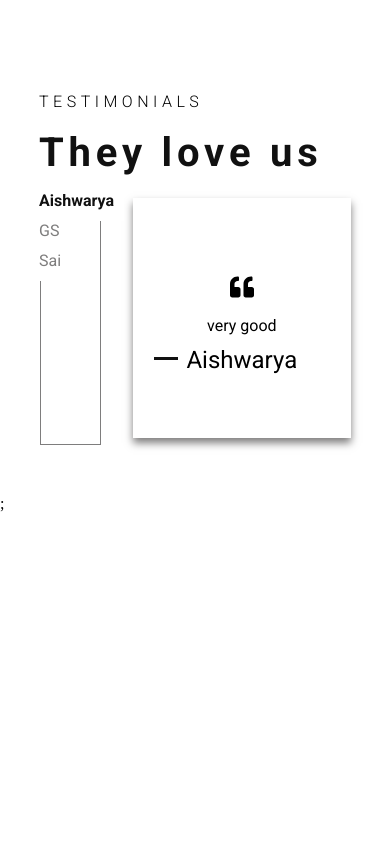
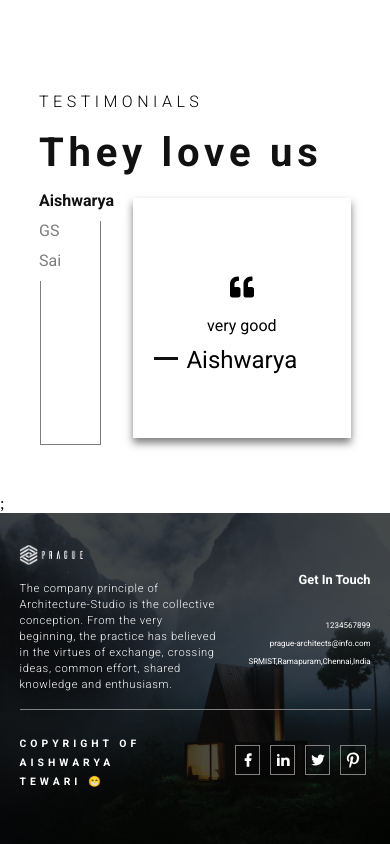
Before and after one commit to AishwaryaT19/prague, a Next.js app: page / in a window 390 px wide. Shown: the part 4357-5201 px from the top of the page. Before the commit the page ends 4870 px from the top, so only its background shows below. Built offline with nearby package versions, Linux system fonts and the light colour scheme.

Commit message:
footer responsive

```diff
--- a/pages/_app.tsx
+++ b/pages/_app.tsx
@@ -8,7 +8,8 @@ export default function App({ Component, pageProps }: AppProps) {
   return (
     <>
       <Header />
-      <Component {...pageProps} />;{/* <Footer /> */}
+      <Component {...pageProps} />;
+      <Footer />
     </>
   );
 }
--- a/styles/components/_footer.scss
+++ b/styles/components/_footer.scss
@@ -3,6 +3,7 @@
   height: 60vh;
   width: 100%;
   position: relative;
+  // position: absolute;
   display: flex;
   background-repeat: no-repeat;
   background-position: center;
@@ -123,3 +124,51 @@
     padding: 5vh 10vw;
   }
 }
+@media only screen and (max-width: 900px) {
+  #footer {
+    overflow: hidden;
+    padding: 3vh 5vw;
+    height: 40vh;
+    .main {
+      width: 100%;
+      .info {
+        height: 100%;
+        width: 60%;
+        .img-container {
+          height: 20%;
+          width: 30%;
+        }
+        p {
+          width: 95%;
+          height: 75%;
+          margin-top: 1vh;
+          line-height: 1rem;
+          font-size: 0.7rem;
+        }
+      }
+      .contact {
+        width: 37%;
+        height: 100%;
+        h2 {
+          height: 70%;
+          width: 100%;
+          font-size: 0.8rem;
+        }
+        .touch {
+          height: 75%;
+          width: 100%;
+          > a {
+            width: 100%;
+            height: 20%;
+            font-size: 0.5rem;
+          }
+        }
+      }
+    }
+    .sub {
+      .social {
+        width: 40%;
+      }
+    }
+  }
+}
```
Also changed, not shown: styles/pages/projects/_project.scss (+65 -1 lines), styles/styles.css, 1 other file (tests, documents, lock files or other folders).
